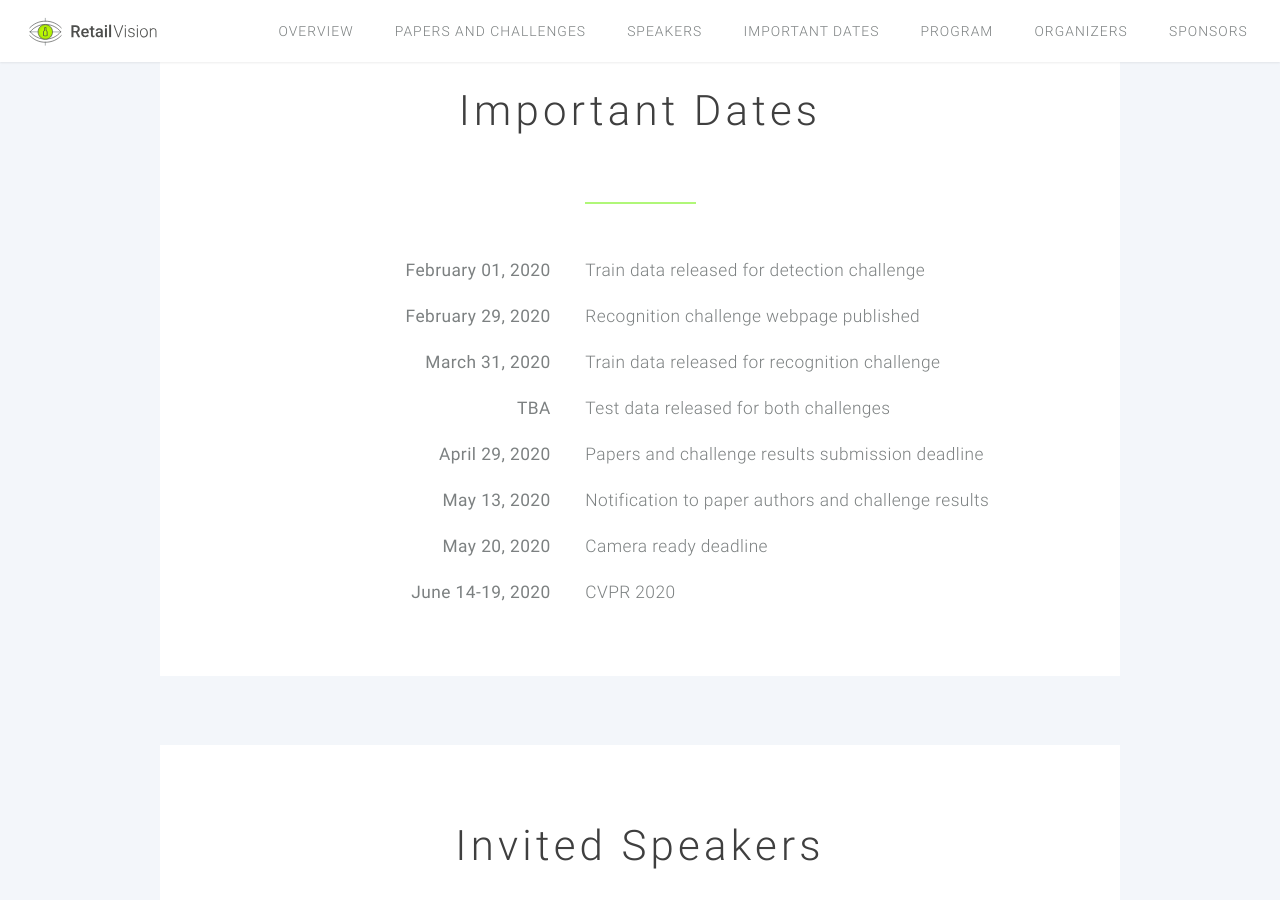
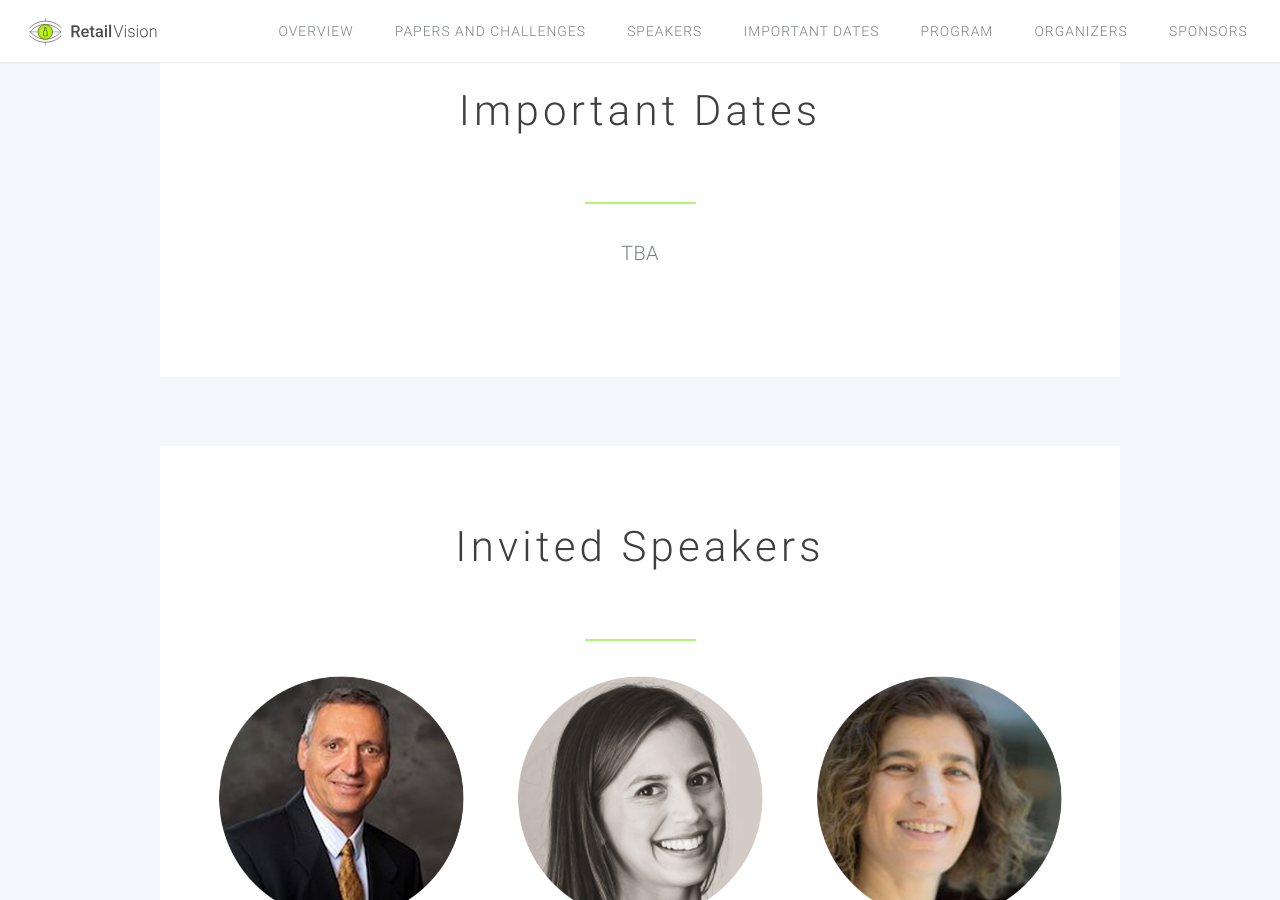
Before and after one commit to retailvisionworkshop/retailvisionworkshop.github.io, a Jekyll site: the page built from index.html, in a window 1280 px wide and 900 px high, scrolled down 3338 px. Built offline with Jekyll 4.4.1, drawn with Linux system fonts in a browser that asks for light colours; some of the changed text lies outside the part shown.

Commit message:
update page

```diff
--- a/index.html
+++ b/index.html
@@ -115,7 +115,9 @@
 
         <div id="line_wrapper"><div id="major_line"></div></div>
 
-        <div class="row" id="table_row">
+        <p>TBA</p>
+
+        <!-- <div class="row" id="table_row">
             <div class="6u" id="table_left">
             February 01, 2020
             </div>
@@ -178,7 +180,7 @@
             <div class="6u" id="table_right">
             CVPR 2020
             </div>
-        </div>
+        </div> -->
     </section>
 
     <section class="wrapper style3 container special" id="speakers">
@@ -284,9 +286,9 @@
         <div id="line_wrapper"><div id="major_line"></div></div>
 
 
-        <!-- <p>TBA</p>  -->
+        <p>TBA</p>
 
-        <div class="row" id="table_row">
+        <!-- <div class="row" id="table_row">
             <div class="6u" id="table_left">
                 9:00 - 9:10
             </div>
@@ -349,7 +351,7 @@
             <div class="6u" id="table_right">
                 Closing remarks
             </div>
-        </div>
+        </div> -->
     </section>
 
 
```
